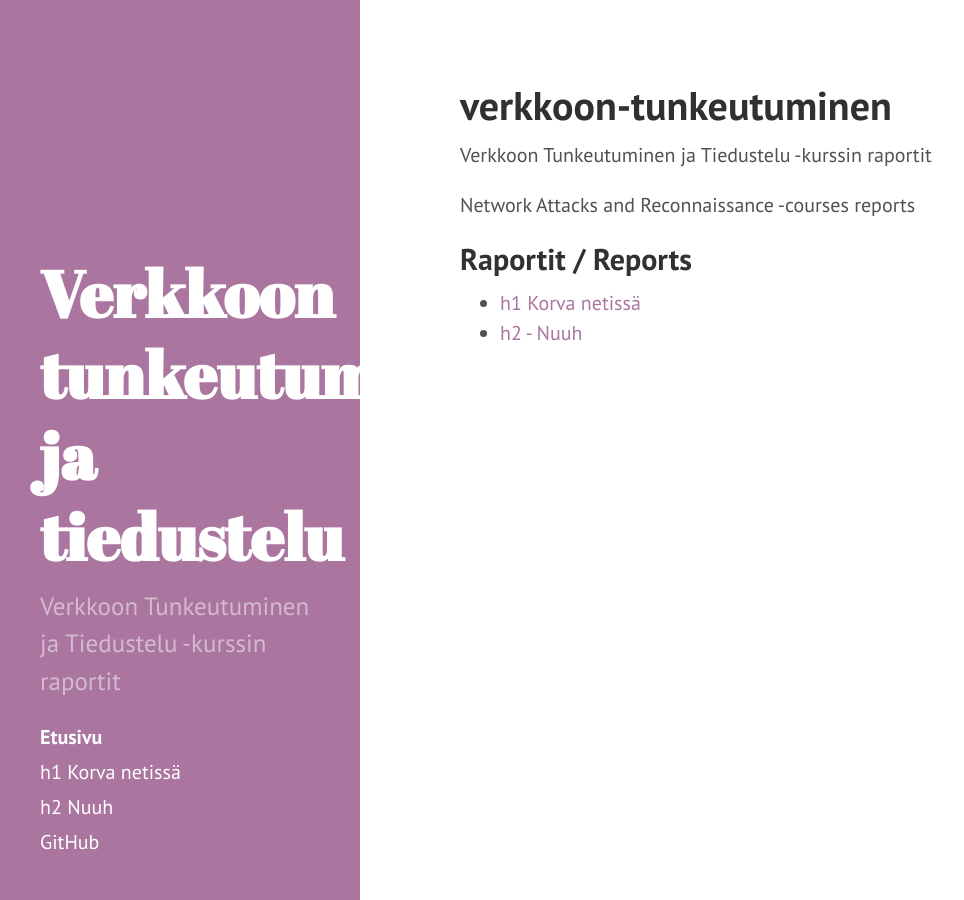
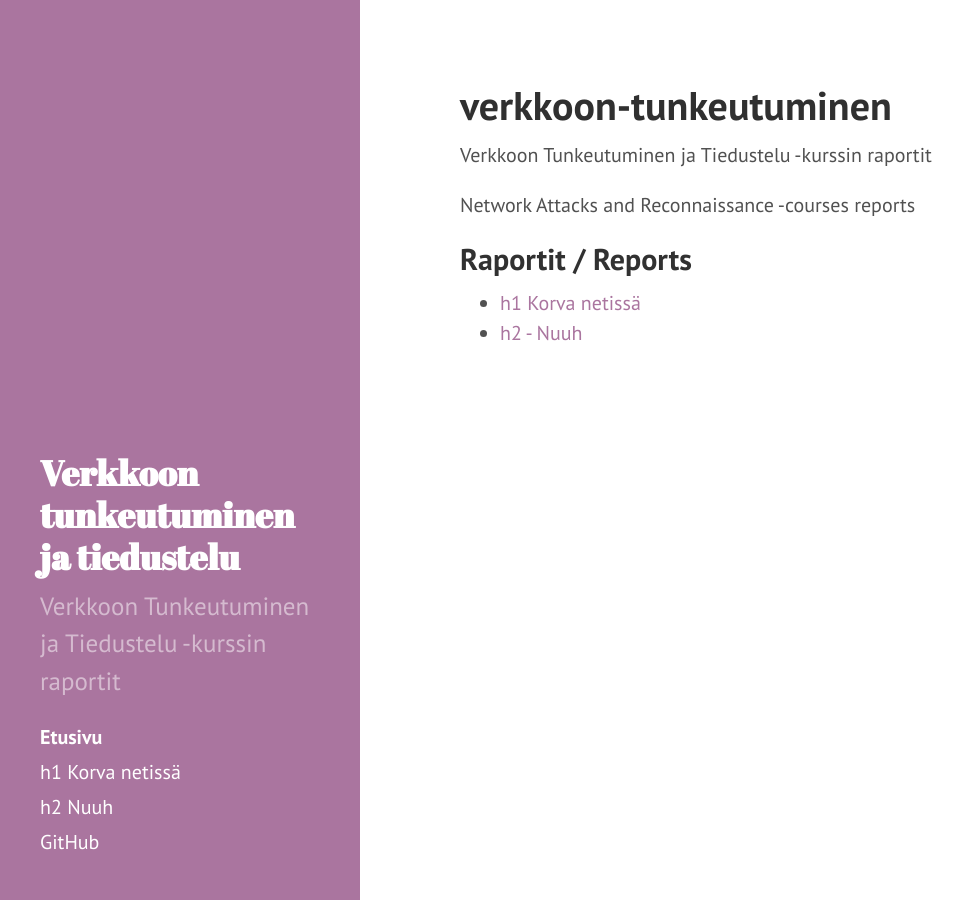
Before and after one commit to JoneHyttinen/verkkoon-tunkeutuminen, a Jekyll site: the page built from README.md, in a window 1280 px wide. Shown: the whole page, without its empty margins (0-964 px from the left). Built offline with Jekyll 4.4.1, drawn with Linux system fonts in a browser that asks for light colours; our own code applies the rules of GitHub Pages for plain Markdown files.

Commit message:
Fixed text not wrapping in the sidebar

```diff
--- a/_includes/head.html
+++ b/_includes/head.html
@@ -17,6 +17,7 @@
   <link rel="stylesheet" href="{{ '/public/css/poole.css' | relative_url }}">
   <link rel="stylesheet" href="{{ '/public/css/syntax.css' | relative_url }}">
   <link rel="stylesheet" href="{{ '/public/css/hyde.css' | relative_url }}">
+  <link rel="stylesheet" href="{{ '/public/css/custom.css' | relative_url }}">
   <link rel="stylesheet" href="https://fonts.googleapis.com/css?family=PT+Sans:400,400italic,700|Abril+Fatface">
 
   <!-- Icons -->
--- /dev/null
+++ b/public/css/custom.css
@@ -0,0 +1,10 @@
+/* Site-specific tweaks on top of Hyde. */
+
+/* The site title has long Finnish words that don't fit the 18rem sidebar
+   at Hyde's default 3.25rem, so shrink it and let words wrap if needed. */
+.sidebar-about h1 {
+  font-size: 1.75rem;
+  line-height: 1.2;
+  overflow-wrap: break-word;
+  hyphens: auto;
+}
```
